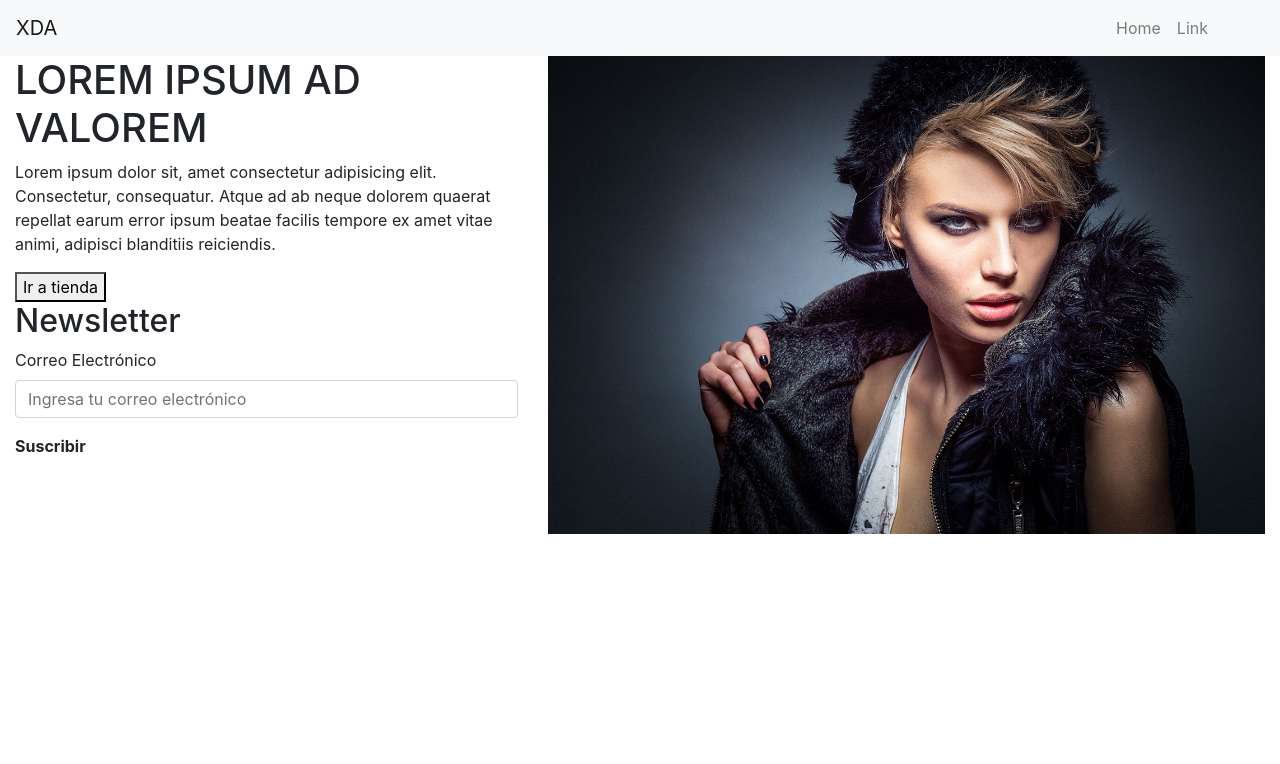
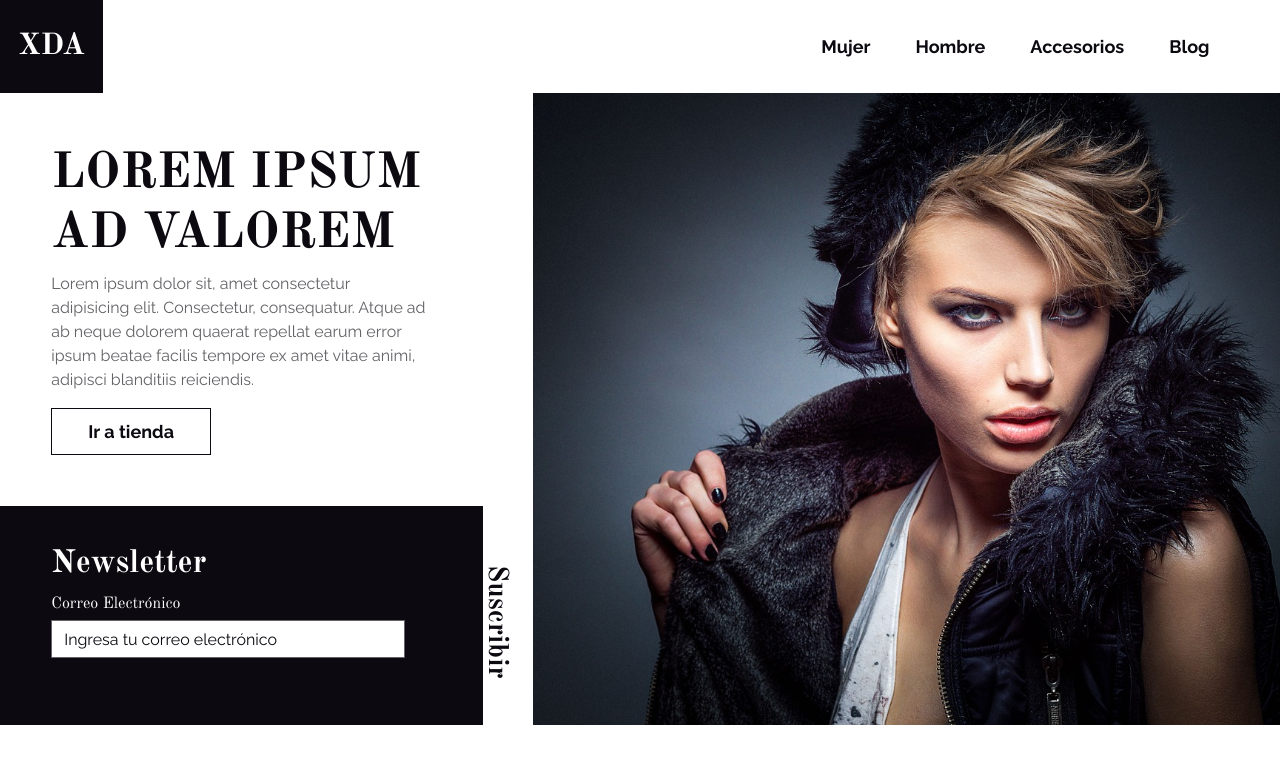
Before and after one commit to daapx/xda, a plain HTML site: page index.html in a window 1280 px wide. Drawn offline with nearby package versions, Linux system fonts and the light colour scheme.

Commit message:
lo que alcanze a hacer

```diff
--- a/assets/sass/abstracts/_variables.scss
+++ b/assets/sass/abstracts/_variables.scss
@@ -7,7 +7,7 @@ $granite-gray: #646266;
 $smoky-black: #0c0910;
 
 //Fonts
-$old-standar: 'Old Standard TT', serif;
+$old-standard: 'Old Standard TT', serif;
 $raleway: 'Raleway', sans-serif;
 
 //font
@@ -19,3 +19,6 @@ $large: 1.125rem;
 $medium: 1rem;
 $small: 0.875rem;
 $x-small: 0.75rem;
+
+$regular: 400;
+$bold: 700;
--- /dev/null
+++ b/assets/sass/base/_base.scss
@@ -0,0 +1,20 @@
+body{
+    background-color: $white;
+    color: $granite-gray;
+    font-family: $raleway;
+    font-size: $body_fs;
+}
+
+main{
+    margin-top: 5.8125rem;
+}
+
+h1, h2, h3{
+    color: $smoky-black;
+    font-family: $old-standard;
+    font-weight: 700;
+}
+
+h1{
+    font-size: $xxx-large;
+}
--- /dev/null
+++ b/assets/sass/components/_button.scss
@@ -0,0 +1,22 @@
+.button{
+    background-color: $white;
+    border: 1px solid $smoky-black;
+    color: $smoky-black;
+    font-size: $large;
+    padding: .5em 2em;
+    font-weight: $bold;
+
+    &:hover{
+        border: 1px solid $light-gray;
+    }
+
+    &:focus{
+        border: 1px solid $light-gray;
+        color: $light-gray;
+    }
+
+    @media screen and (max-width: 576px) {
+        font-size: $x-small;
+        padding: .5em 1em;
+    }
+}
--- /dev/null
+++ b/assets/sass/components/_input.scss
@@ -0,0 +1,14 @@
+.input__label{
+    font-family: $old-standard;
+    color: $white;
+    margin-bottom: .25rem !important;
+}
+
+.input{
+    border: 1px solid $granite-gray;
+    border-radius: 0;
+
+    &::placeholder{
+        color: $smoky-black;
+    }
+}
--- /dev/null
+++ b/assets/sass/components/_navbar.scss
@@ -0,0 +1,24 @@
+.navbar{
+    background-color: $white;
+}
+
+.navbar__logo{
+    background-color: $smoky-black;
+    color: $white;
+    font-family: $old-standard;
+    font-size: $xx-large;
+    font-weight: 700;
+    text-decoration: none;
+    padding: .8em .6em;
+
+    &:hover{
+        color: $white;
+    }
+}
+
+.navbar__link{
+    color: $smoky-black;
+    font-weight: 700;
+    font-size: $large;
+    padding: 1em 1.25em !important;
+}
--- /dev/null
+++ b/assets/sass/layout/_bg-img.scss
@@ -0,0 +1,14 @@
+.bg-img{
+    height: 60vh;
+    width: 100%;
+    background-image: url(../images/model.jpg);
+    background-repeat: no-repeat;
+    background-position: center;
+    background-size: cover;
+}
+
+@media screen and (min-width: 768px){
+    .bg-img{
+        height: 100%;
+    }
+}
--- /dev/null
+++ b/assets/sass/layout/_description.scss
@@ -0,0 +1,24 @@
+.description{
+    padding: 6vw;
+
+}
+
+@media (min-width: 576px) {
+    .description{
+        padding: 6vw;
+
+        .description__detail{
+            padding-right: 15vw;
+        }
+    }
+}
+
+@media (min-width: 768px) {
+    .description{
+        padding: 4vw;
+
+        .description__detail{
+            padding-right: 4vw;
+        }
+    }
+}
--- /dev/null
+++ b/assets/sass/layout/_header.scss
@@ -0,0 +1,6 @@
+header{
+    position: fixed;
+    z-index: 100;
+    width: 100vw;
+    top: 0;
+}
--- /dev/null
+++ b/assets/sass/layout/_newsletter.scss
@@ -0,0 +1,43 @@
+.newsletter{
+    position: relative;
+}
+
+.newsletter__left{
+    background-color: $smoky-black;
+    padding: 5vw 23vw 5vw 8vw;
+
+    h2{
+        color: $white;
+    }
+}
+
+.newsletter__logo{
+    position: absolute;
+    top: 0;
+    right: 0;
+    width: $xxx-large;
+    height: 100%;
+    font-size: $xx-large;
+    background-color: $white;
+    text-align: center;
+    h3{
+        position: absolute;
+        margin: auto;
+        transform: rotate(90deg);
+        top: 45%;
+        left: -90%;
+
+    }
+}
+
+@media (min-width: 576px) {
+    .newsletter__left{
+        padding: 10vw 20vw 10vw 10vw;
+    }
+}
+
+@media screen and (min-width: 992px){
+    .newsletter__left{
+        padding: 3vw 10vw 4vw 4vw;
+    }
+}
--- a/assets/sass/main.scss
+++ b/assets/sass/main.scss
@@ -1,2 +1,15 @@
 @import 'vendors/normalize-8.0.1/normalize.scss';
 @import 'vendors/bootstrap-4.3.1/bootstrap.scss';
+
+@import 'abstracts/variables';
+
+@import 'base/base';
+
+@import 'layout/header';
+@import 'layout/description';
+@import 'layout/newsletter';
+@import 'layout/bg-img';
+
+@import 'components/button';
+@import 'components/input';
+@import 'components/navbar';
--- a/index.html
+++ b/index.html
@@ -6,22 +6,29 @@
     <meta http-equiv="X-UA-Compatible" content="ie=edge">
     <title>XDA</title>
     <link href="https://fonts.googleapis.com/css?family=Old+Standard+TT:400,700|Raleway:400,700&display=swap" rel="stylesheet">
+    <link rel="stylesheet" href="https://use.fontawesome.com/releases/v5.6.3/css/all.css" integrity="sha384-UHRtZLI+pbxtHCWp1t77Bi1L4ZtiqrqD80Kn4Z8NTSRyMA2Fd33n5dQ8lWUE00s/" crossorigin="anonymous">
     <link rel="stylesheet" href="assets/css/main.css">
 </head>
 <body>
     <header>
-        <nav class="navbar navbar-expand-md navbar-light bg-light">
-            <a class="navbar-brand" href="#">XDA</a>
-            <button class="navbar-toggler" type="button" data-toggle="collapse" data-target="#navbarSupportedContent" aria-controls="navbarSupportedContent" aria-expanded="false" aria-label="Toggle navigation">
-                <span class="navbar-toggler-icon"></span>
+        <nav class="navbar navbar-expand-sm p-0">
+            <a class="navbar-brand navbar__logo" href="#">XDA</a>
+            <button class="navbar-toggler mr-4" type="button" data-toggle="collapse" data-target="#navbarSupportedContent" aria-controls="navbarSupportedContent" aria-expanded="false" aria-label="Toggle navigation">
+                <i class="fas fa-bars fa-2x"></i>
             </button>
             <div class="collapse navbar-collapse" id="navbarSupportedContent">
                 <ul class="navbar-nav ml-auto mr-5">
                     <li class="nav-item">
-                        <a class="nav-link" href="#">Home</a>
+                        <a class="nav-link navbar__link" href="#">Mujer</a>
                     </li>
                     <li class="nav-item">
-                        <a class="nav-link" href="#">Link</a>
+                        <a class="nav-link navbar__link" href="#">Hombre</a>
+                    </li>
+                    <li class="nav-item">
+                        <a class="nav-link navbar__link" href="#">Accesorios</a>
+                    </li>
+                    <li class="nav-item">
+                        <a class="nav-link navbar__link" href="#">Blog</a>
                     </li>
                 </ul>
             </div>
@@ -29,27 +36,27 @@
     </header>
     <main class="container-fluid">
         <div class="row">
-            <div class="col-12 col-lg-7">
-                <img src="assets/images/model.jpg" alt="modelo" class="img-fluid">
+            <div class="col-12 col-md-7 p-0">
+                <div class="bg-img"></div>
             </div>
-            <div class="col-12 col-lg-5 order-lg-first">
+            <div class="col-12 col-md-5 order-md-first p-0">
                     <div class="description">
                         <h1>LOREM IPSUM AD VALOREM</h1>
-                        <p>Lorem ipsum dolor sit, amet consectetur adipisicing elit. Consectetur, consequatur. Atque ad ab neque dolorem quaerat repellat earum error ipsum beatae facilis tempore ex amet vitae animi, adipisci blanditiis reiciendis.</p>
-                        <button type="button">Ir a tienda</button>
+                        <p class="description__detail">Lorem ipsum dolor sit, amet consectetur adipisicing elit. Consectetur, consequatur. Atque ad ab neque dolorem quaerat repellat earum error ipsum beatae facilis tempore ex amet vitae animi, adipisci blanditiis reiciendis.</p>
+                        <button type="button" class="button">Ir a tienda</button>
                     </div>
                     <div class="newsletter">
                         <div class="newsletter__left">
                             <h2>Newsletter</h2>
                             <div>
                                 <div class="form-group">
-                                    <label for="">Correo Electrónico</label>
-                                    <input type="email" class="form-control" placeholder="Ingresa tu correo electrónico">
+                                    <label for="" class="input__label">Correo Electrónico</label>
+                                    <input type="email" class="form-control input" placeholder="Ingresa tu correo electrónico">
                                 </div>
                             </div>
                         </div>
                         <div class="newsletter__logo">
-                            <strong>Suscribir</strong>
+                            <h3>Suscribir</h3>
                         </div>
                     </div>
                 </div>
```
Also changed, not shown: assets/css/main.css, 1 other file.
